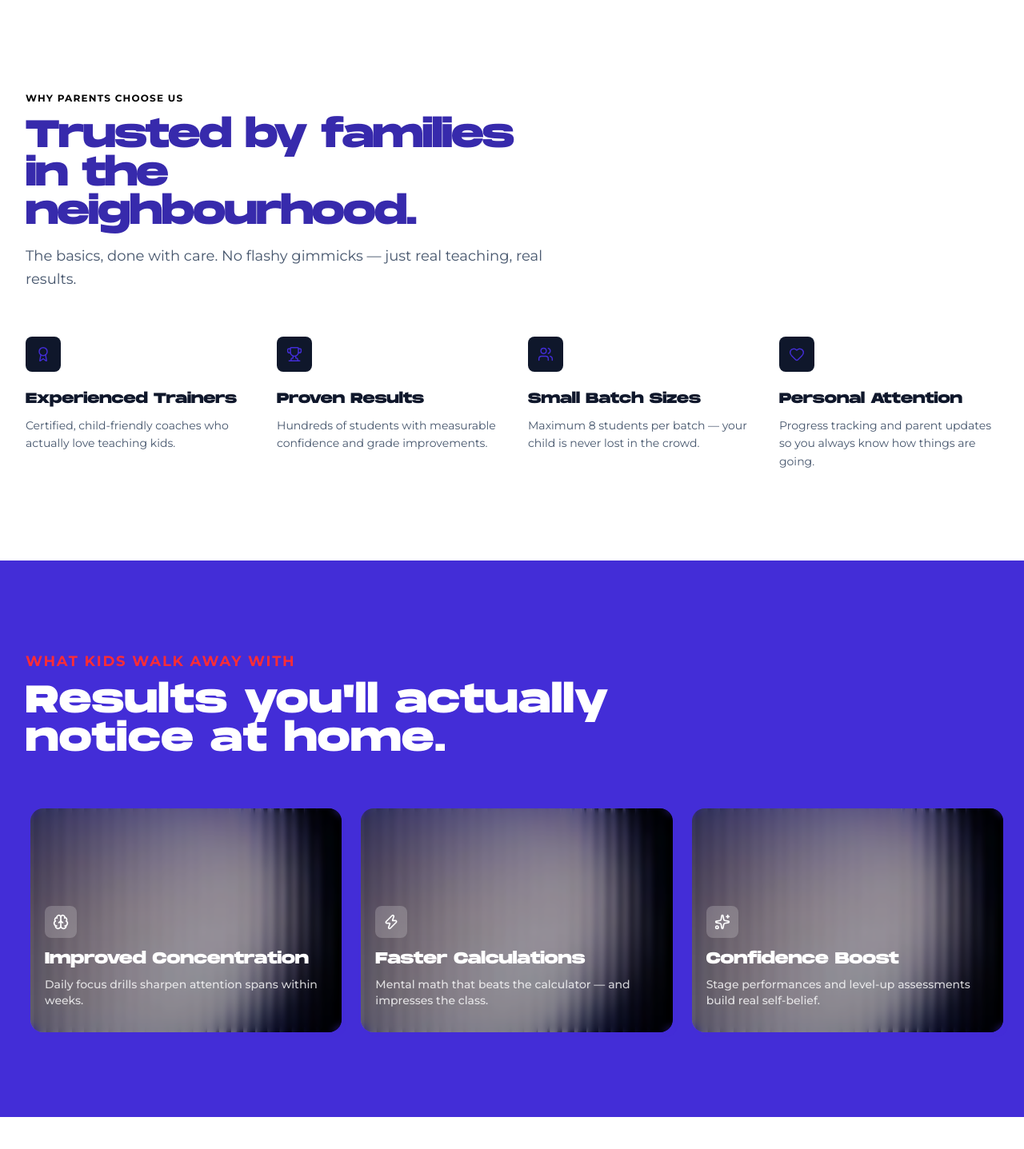
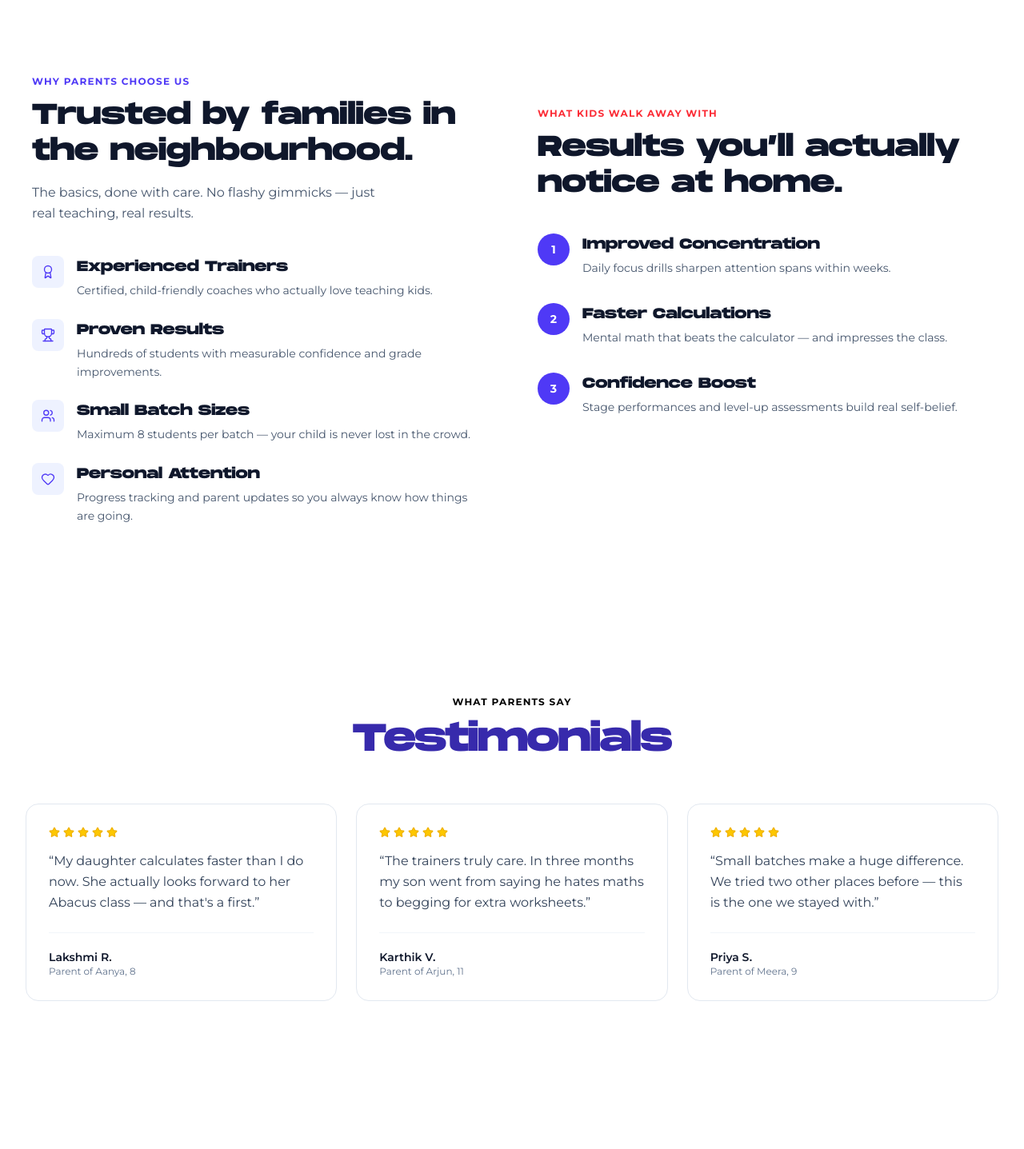
Before and after one commit to SiddharthAnbumani/solve-magic-math-02-05-2026, a Next.js app: page / in a window 1280 px wide. Shown: the part 2313-3750 px from the top of the page at 80% size. Built offline with nearby package versions, Linux system fonts and the light colour scheme.

Commit message:
Home Page done -> landing Remians

```diff
--- a/app/page.tsx
+++ b/app/page.tsx
@@ -215,79 +215,101 @@ export default function Home() {
 <AboutSection/>
 <ProgramsSection programs={PROGRAMS} />
 
-      {/* WHY CHOOSE US */}
-      <section className="py-20 lg:py-28">
-        <div className="mx-auto max-w-7xl px-4 sm:px-6 lg:px-8">
-          <SectionHeading
-            eyebrow="Why parents choose us"
-            title="Trusted by families in the neighbourhood."
-            subtitle="The basics, done with care. No flashy gimmicks — just real teaching, real results."
-          />
-          <div className="mt-14 grid grid-cols-1 md:grid-cols-2 lg:grid-cols-4 gap-x-10 gap-y-12">
+    <section className="py-24 bg-white">
+      <div className="mx-auto max-w-7xl px-6 lg:px-10">
+
+        <div className="grid lg:grid-cols-2 gap-16 items-start">
+
+          {/* 🔥 LEFT: WHY (Trust Narrative) */}
+          <div className="space-y-10">
+
+            <div>
+              <p className="font-montserrat-700 text-xs uppercase tracking-widest text-indigo-600">
+                Why parents choose us
+              </p>
+
+              <h2 className="mt-3 font-monument-700 text-3xl sm:text-4xl text-slate-900 leading-tight">
+                Trusted by families in the neighbourhood.
+              </h2>
+
+              <p className="mt-4 text-slate-600 text-base leading-relaxed max-w-md">
+                The basics, done with care. No flashy gimmicks — just real teaching, real results.
+              </p>
+            </div>
+
+            {/* WHY LIST (no cards, just clean rows) */}
+            <div className="space-y-6">
               {WHY.map(({ icon: Icon, title, text }) => (
-              <div key={title}>
-                <div className="w-11 h-11 rounded-lg bg-slate-900 text-indigo-700 inline-flex items-center justify-center">
-                  <Icon size={20} strokeWidth={1.75} />
+                <motion.div
+                  key={title}
+                  whileHover={{ x: 6 }}
+                  className="flex gap-4 items-start"
+                >
+                  <div className="w-10 h-10 rounded-lg bg-indigo-50 text-indigo-600 flex items-center justify-center shrink-0">
+                    <Icon size={18} strokeWidth={1.8} />
                   </div>
-                <h3 className="mt-5 font-monument-700 text-lg text-slate-900">{title}</h3>
-                <p className="mt-2 font-montserrat-400 text-sm leading-relaxed text-slate-600">
+
+                  <div>
+                    <h3 className="font-monument-700 text-lg text-slate-900">
+                      {title}
+                    </h3>
+                    <p className="mt-1 text-sm text-slate-600 leading-relaxed">
                       {text}
                     </p>
                   </div>
+                </motion.div>
               ))}
             </div>
+
           </div>
-      </section>
 
-      {/* RESULTS */}
-      <section className="py-20 lg:py-28 bg-indigo-700 text-white">
-        <div className="mx-auto max-w-7xl px-4 sm:px-6 lg:px-8">
-          <div className="max-w-3xl">
-            <span className="inline-block font-montserrat-700 text-lg uppercase tracking-widest text-red-500">
+          {/* 🔥 RIGHT: RESULTS (Impact Narrative) */}
+          <div className="space-y-10 lg:pt-10">
+
+            <div>
+              <p className="font-montserrat-700 text-xs uppercase tracking-widest text-red-500">
                 What kids walk away with
-            </span>
-            <h2 className="mt-3 font-monument-700 text-3xl sm:text-4xl lg:text-5xl tracking-wide">
-              Results you&apos;ll actually notice at home.
+              </p>
+
+              <h2 className="mt-3 font-monument-700 text-3xl sm:text-4xl text-slate-900 leading-tight">
+                Results you’ll actually notice at home.
               </h2>
             </div>
-          <div className="mt-14 grid grid-cols-1 md:grid-cols-3 gap-6">
-{RESULTS.map(({ icon: Icon, title, text }) => (
-  <div key={title} className="group relative">
 
-    {/* Layer 1 */}
-    <div className="absolute inset-0 rounded-2xl bg-indigo-700/10 translate-x-3 translate-y-3 group-hover:translate-x-4 group-hover:translate-y-4 transition-all duration-300" />
+            {/* RESULTS LIST (visual storytelling, not cards) */}
+            <div className="space-y-8">
 
-    {/* Image Layer */}
-    <div className="absolute inset-0 rounded-2xl overflow-hidden translate-x-1.5 translate-y-1.5 group-hover:translate-x-2 group-hover:translate-y-2 transition-all duration-300">
-      <img
-        src='_.webp'
-        alt={title}
-        className="w-full h-full object-cover group-hover:scale-105 transition duration-500"
-      />
-      {/* Overlay */}
-      <div className="absolute inset-0 bg-black/20 backdrop-blur-xs group-hover:bg-black/30 transition" />
+              {RESULTS.map(({ icon: Icon, title, text }, i) => (
+                <motion.div
+                  key={title}
+                  initial={{ opacity: 0, y: 20 }}
+                  whileInView={{ opacity: 1, y: 0 }}
+                  viewport={{ once: true }}
+                  transition={{ delay: i * 0.1 }}
+                  className="flex gap-4 items-start"
+                >
+
+                  {/* number marker */}
+                  <div className="w-10 h-10 rounded-full bg-indigo-600 text-white flex items-center justify-center font-montserrat-700 text-sm">
+                    {i + 1}
                   </div>
 
-    {/* Content Layer */}
-    <div className="relative h-[280px] p-6 flex flex-col justify-end rounded-2xl text-white">
-
-      {/* Icon */}
-      <div className="mb-3 w-10 h-10 rounded-lg bg-white/20 backdrop-blur flex items-center justify-center">
-        <Icon size={20} />
-      </div>
-
-      {/* Title */}
-      <h3 className="font-monument-700 text-xl">
+                  <div>
+                    <h3 className="font-monument-700 text-lg text-slate-900">
                       {title}
                     </h3>
-
-      {/* Text */}
-      <p className="mt-2 text-sm font-montserrat-500 text-white/80">
+                    <p className="mt-1 text-sm text-slate-600 leading-relaxed">
                       {text}
                     </p>
                   </div>
+
+                </motion.div>
+              ))}
+
             </div>
-))}
+
+          </div>
+
         </div>
       </div>
     </section>
```
Lines whose indentation alone changed are shown as unchanged.
